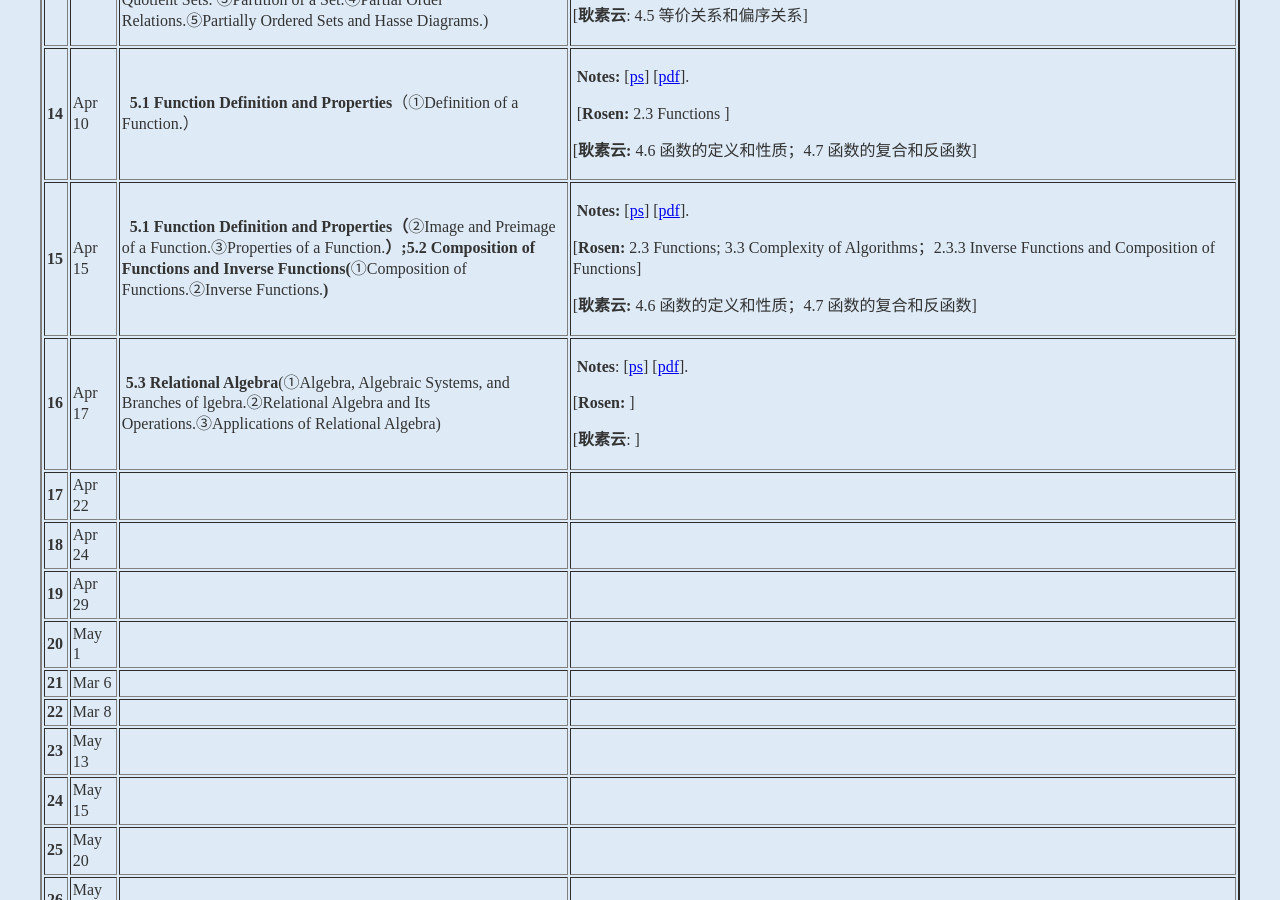
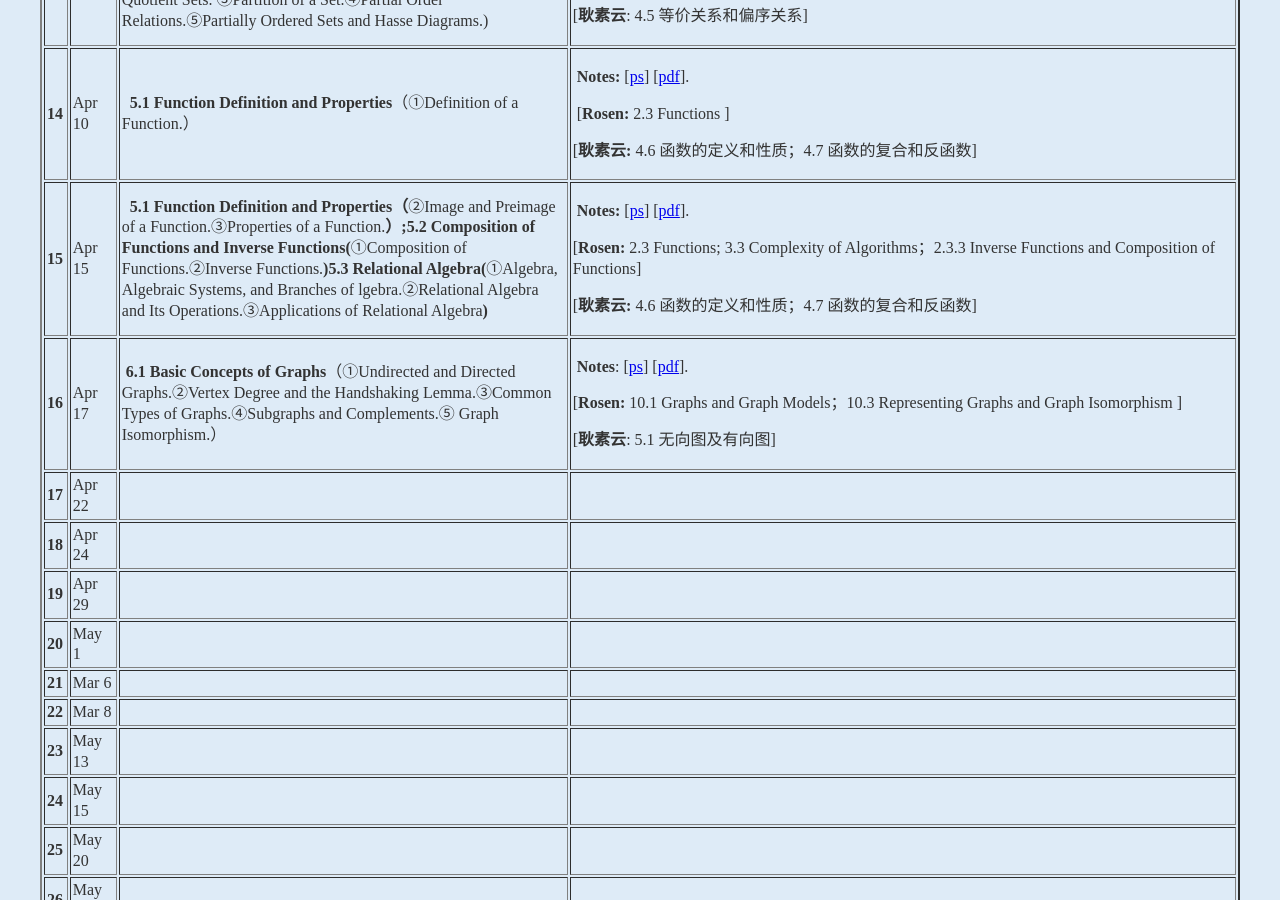
Before and after one commit to kejiwei/kejiwei.github.io, a Jekyll site: the page teaching/courses/dismath/index.html, which Jekyll copies as it is, in a window 1280 px wide and 900 px high, scrolled down 2816 px. Built offline with Jekyll 4.4.1, drawn with Linux system fonts in a browser that asks for light colours.

Commit message:
Add files via upload

```diff
--- a/teaching/courses/dismath/index.html
+++ b/teaching/courses/dismath/index.html
@@ -206,8 +206,8 @@
                 <tr>
                 <td><b>15</b></td>
                 <td>Apr 15</td>
-                <td>&nbsp;<strong>&nbsp;5.1 Function Definition and Properties（</strong>②Image and Preimage of a Function.③Properties of a Function.<strong>）;5.2 Composition of Functions and Inverse Functions(</strong>①Composition of Functions.②Inverse Functions.<strong>)</strong></td>
-                <td><p>&nbsp;<strong>Notes:</strong> [<a href="slides/lecture.ppsx">ps</a>] [<a href="slides/lecture.pdf">pdf</a>].&nbsp;</p>
+                <td>&nbsp;<strong>&nbsp;5.1 Function Definition and Properties（</strong>②Image and Preimage of a Function.③Properties of a Function.<strong>）;5.2 Composition of Functions and Inverse Functions(</strong>①Composition of Functions.②Inverse Functions.<strong>)5.3 Relational Algebra(</strong>①Algebra, Algebraic Systems, and Branches of lgebra.②Relational Algebra and Its Operations.③Applications of Relational Algebra<strong>)</strong></td>
+                <td><p>&nbsp;<strong>Notes:</strong> [<a href="slides/CH5-Function(15-end).ppsx">ps</a>] [<a href="slides/CH5-Function(15-end).pdf">pdf</a>].&nbsp;</p>
                   <p>[<strong>Rosen:</strong> 2.3 Functions; 3.3 Complexity of Algorithms；2.3.3 Inverse Functions and Composition of Functions]&nbsp;</p>
                   <p>[<strong>耿素云:</strong> 4.6 函数的定义和性质；4.7 函数的复合和反函数] </p></td>
                 </tr>
@@ -215,10 +215,10 @@
                 <tr>
                 <td><b>16</b></td>
                 <td>Apr 17</td>
-                <td>&nbsp;<strong>5.3 Relational Algebra</strong>(①Algebra, Algebraic Systems, and Branches of lgebra.②Relational Algebra and Its Operations.③Applications of Relational Algebra)</td>
+                <td>&nbsp;<strong>6.1 Basic Concepts of Graphs</strong>（①Undirected and Directed Graphs.②Vertex Degree and the Handshaking Lemma.③Common Types of Graphs.④Subgraphs and Complements.⑤ Graph Isomorphism.）</td>
                 <td><p>&nbsp;<strong>Notes</strong>: [<a href="slides/lecture.ppsx">ps</a>] [<a href="slides/lecture.pdf">pdf</a>].&nbsp;</p>
-                  <p>[<strong>Rosen:</strong> ]&nbsp;</p>
-                  <p>[<strong>耿素云</strong>: ] </p></td>
+                  <p>[<strong>Rosen:&nbsp;</strong>10.1 Graphs and Graph Models；10.3 Representing Graphs and Graph Isomorphism ]&nbsp;</p>
+                  <p>[<strong>耿素云</strong>: 5.1 无向图及有向图] </p></td>
                 </tr>
 
                 <tr>
```
